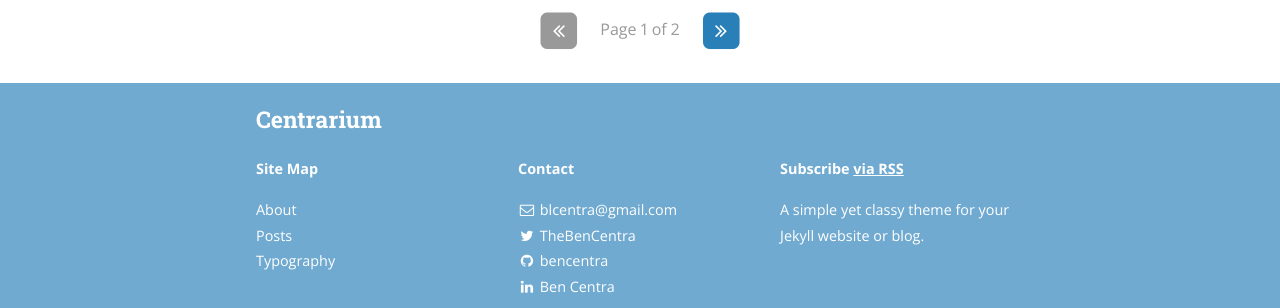
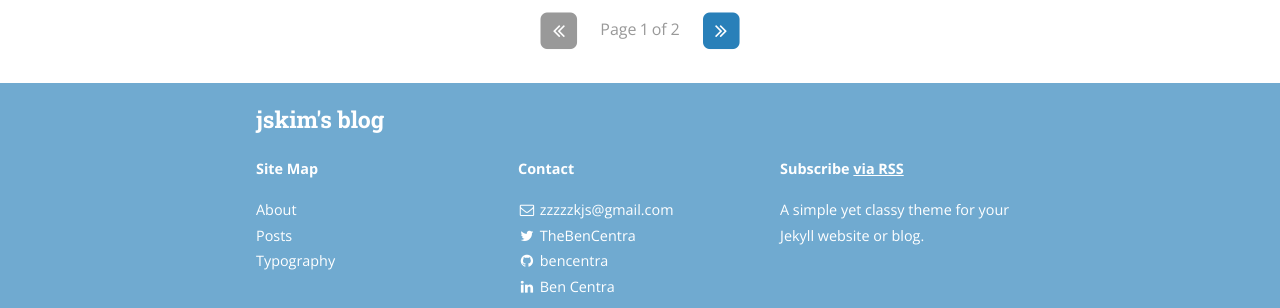
Before and after one commit to zzzzzkjs/zzzzzkjs.github.com, a Jekyll site: the page built from index.html, in a window 1280 px wide and 900 px high, scrolled down 1301 px. Shown: the part 568-876 px from the top of the window. Built offline with Jekyll 4.4.1, drawn with Linux system fonts in a browser that asks for light colours; nearby versions of some CDN libraries; the list of posts is cut into pages by our own code; some of the changed text lies outside the part shown.

Commit message:
Update _config.yml

```diff
--- a/_config.yml
+++ b/_config.yml
@@ -9,10 +9,10 @@ exclude:
   - "/vendor/"
 
 # Site settings
-title: Centrarium
+title: "jskim's blog"
 subtitle: "A simple yet classy theme for your Jekyll website or blog"
-email: blcentra@gmail.com
-name: Ben Centra
+email: zzzzzkjs@gmail.com
+name: Ji Soo KIM
 description: >
   A simple yet classy theme for your Jekyll website or blog.
 # Base URL of site (i.e. /blog). It should always start with a slash,
@@ -87,7 +87,7 @@ social:
   - name: GitHub
     icon: github
     username: bencentra
-    url: https://github.com/bencentra
+    url: https://github.com/zzzzzkjs
     desc: Fork me on GitHub
     share: false
 
```
